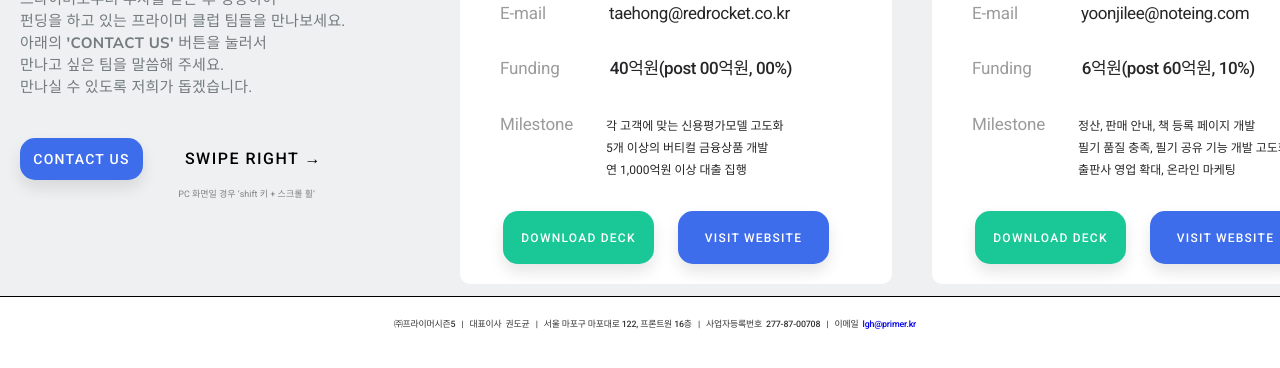
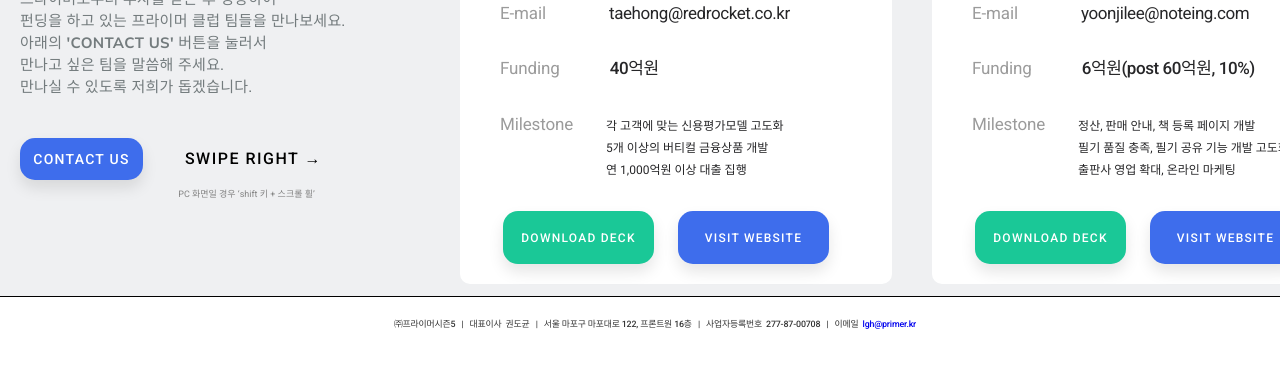
Before and after one commit to Gyuho0o/investors, a plain HTML site: page index.html in a window 1280 px wide. Shown: the part 352-720 px from the top of the page. Drawn offline with Linux system fonts and the light colour scheme.

Commit message:
Update index.html

```diff
--- a/index.html
+++ b/index.html
@@ -59,7 +59,7 @@
             <p class="type_business">비즈니스 분야
               <span class="type_businessinfo">Fintech</span>
             </p>
-            <p class="type_startup">빌림(舊 캠퍼스펀드))</p>
+            <p class="type_startup">빌림(舊 캠퍼스펀드)</p>
             <p class="type_startupinfo">씬 파일러 고객 맞춤형 차세대 신용평가모델</p>
             <p class="type_ceo">CEO
               <span class="type_ceoinfo">박태홍</span>
@@ -68,7 +68,7 @@
               <span class="type_emailinfo">taehong@redrocket.co.kr</span>
             </p>
             <p class="type_ceo">Funding
-              <span class="type_fundinginfo">40억원(post 00억원, 00%)</span>
+              <span class="type_fundinginfo">40억원</span>
             </p>
             <p></p> <!-- Do not delete this p tag -->
             <section>
```
